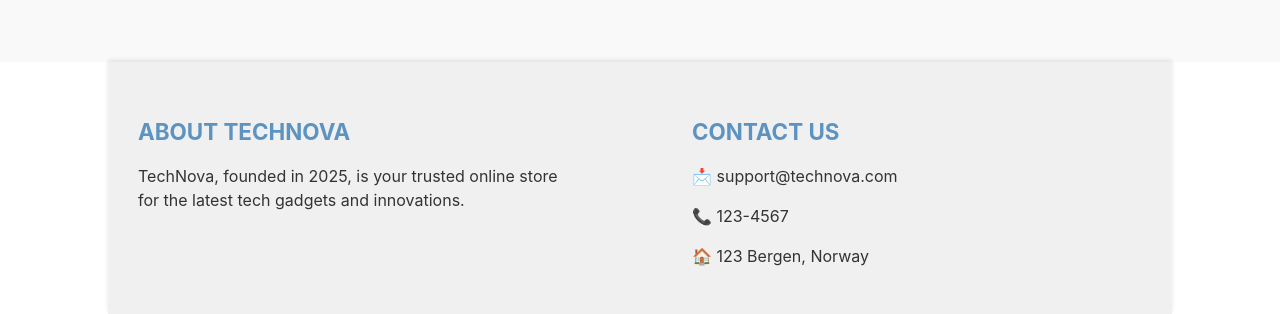
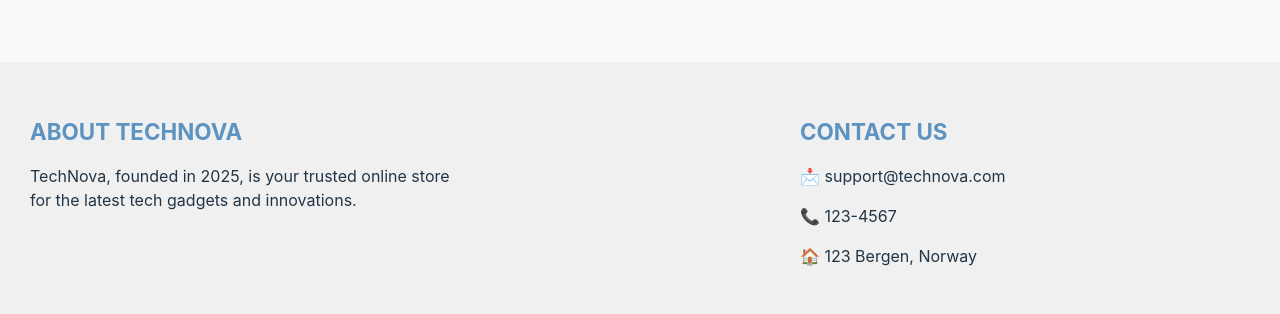
Before and after one commit to hamzas4011/ecommerce-app, a React (Vite) app: page /cart in a window 1280 px wide. Shown: the part 816-1130 px from the top of the page. Built offline with nearby package versions, Linux system fonts and the light colour scheme.

Commit message:
update footer.css

```diff
--- a/src/styles/Footer.css
+++ b/src/styles/Footer.css
@@ -1,15 +1,12 @@
 .footer {
-    background-color: #f0f0f0;
-    color: #333;
+    background-color: #333;
+    color: rgba(255, 255, 255, 0.87);
     display: flex;
     justify-content: space-between;
     align-items: flex-start;
     flex-wrap: wrap;
     padding: 20px;
-    box-shadow: 0 -2px 4px rgba(0, 0, 0, 0.1);
-    width: 80%;
-    max-width: 1220px;
-    margin: 0 auto;
+    width: auto;
 }
 
 .footer-about,
@@ -28,6 +25,15 @@
     color: #5d93c0;
 }
 
+/* Dark mode compatibility */
+@media (prefers-color-scheme: light) {
+    .footer {
+        background-color: #f0f0f0;
+        color: #213547;
+    }
+}
+
+/* Mobile Styles */
 @media (max-width: 768px) {
     .footer {
         flex-direction: column;
```
